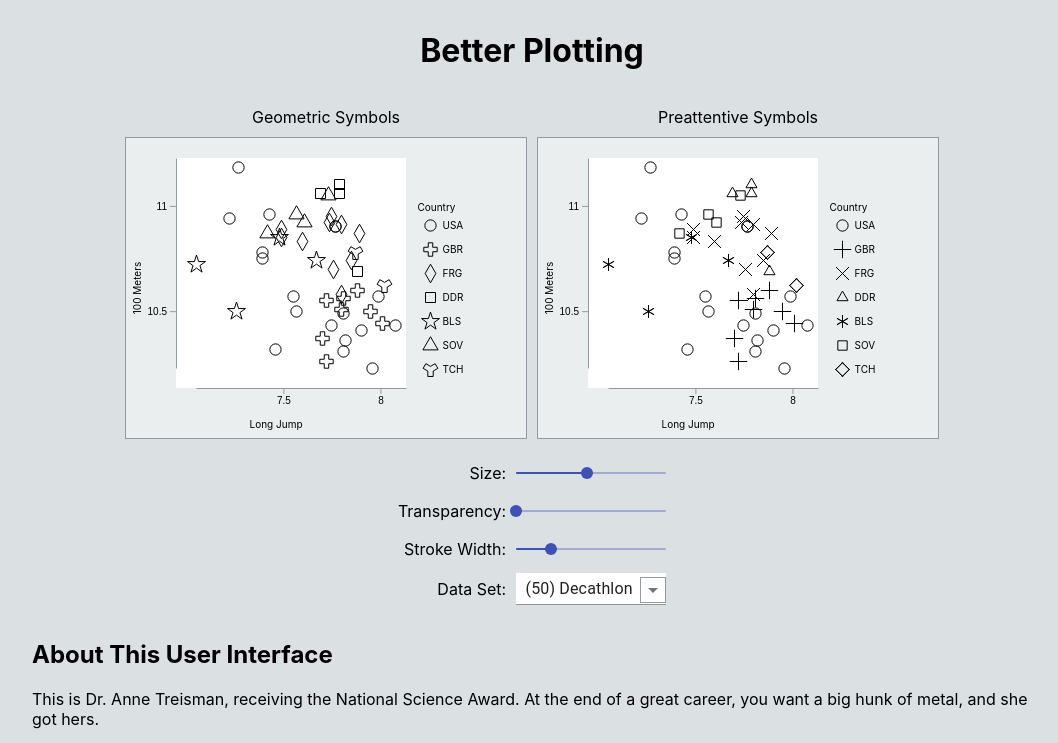
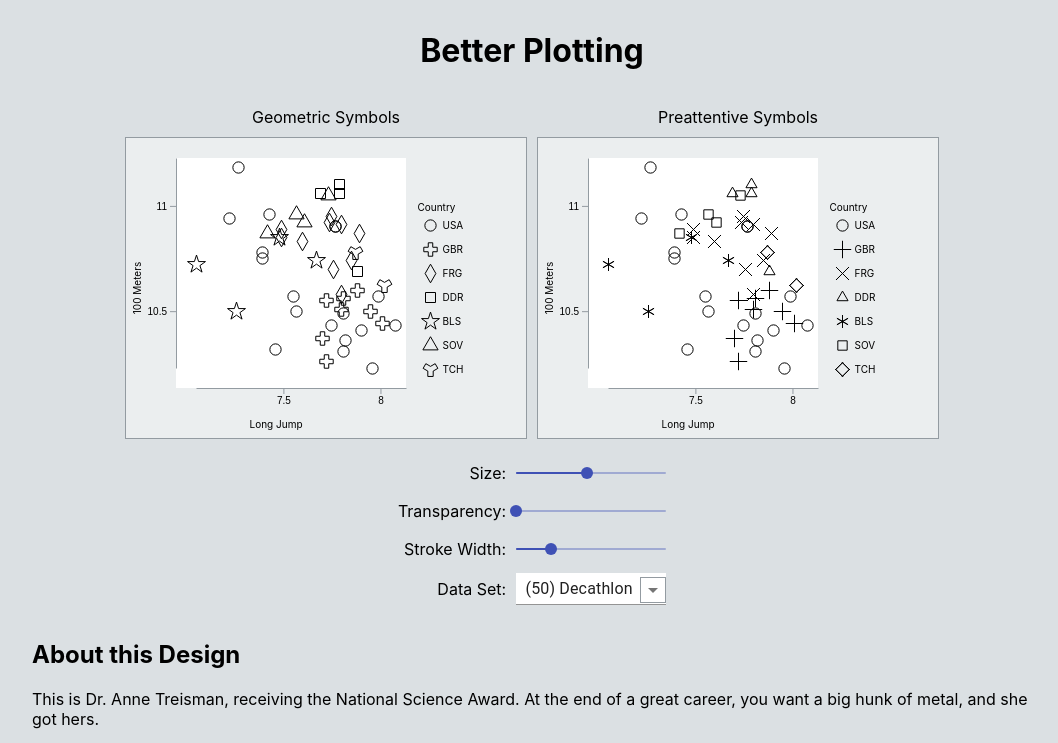
Before and after one commit to hemanrobinson/good-plot-symbols, a React (Create React App) app: page / in a window 1280 px wide. Shown: the top 743 px of the page, without its empty margins (108-1166 px from the left). Built offline with nearby package versions, Linux system fonts and the light colour scheme.

Commit message:
improve text

```diff
--- a/src/App.js
+++ b/src/App.js
@@ -54,7 +54,7 @@ const App = () => {
                 </Select>
             </div>
             <div className="Description">
-                <h2>About This User Interface</h2>
+                <h2>About this Design</h2>
                 <p>
                 This is Dr. Anne Treisman, receiving the National Science Award. At the end of a great career, you want a big hunk of metal, and she got hers.
                 </p>
```
Also changed, not shown: 2 other files (tests, documents, lock files or other folders).
